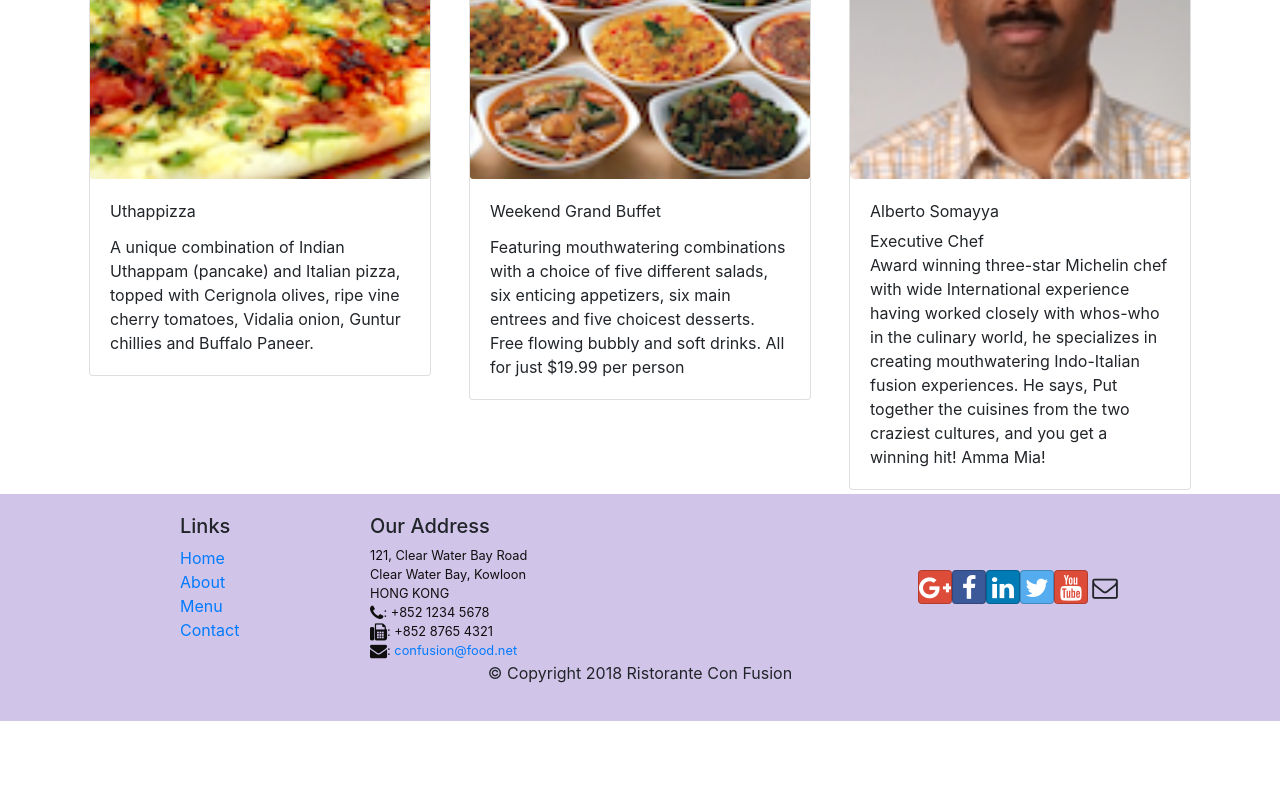
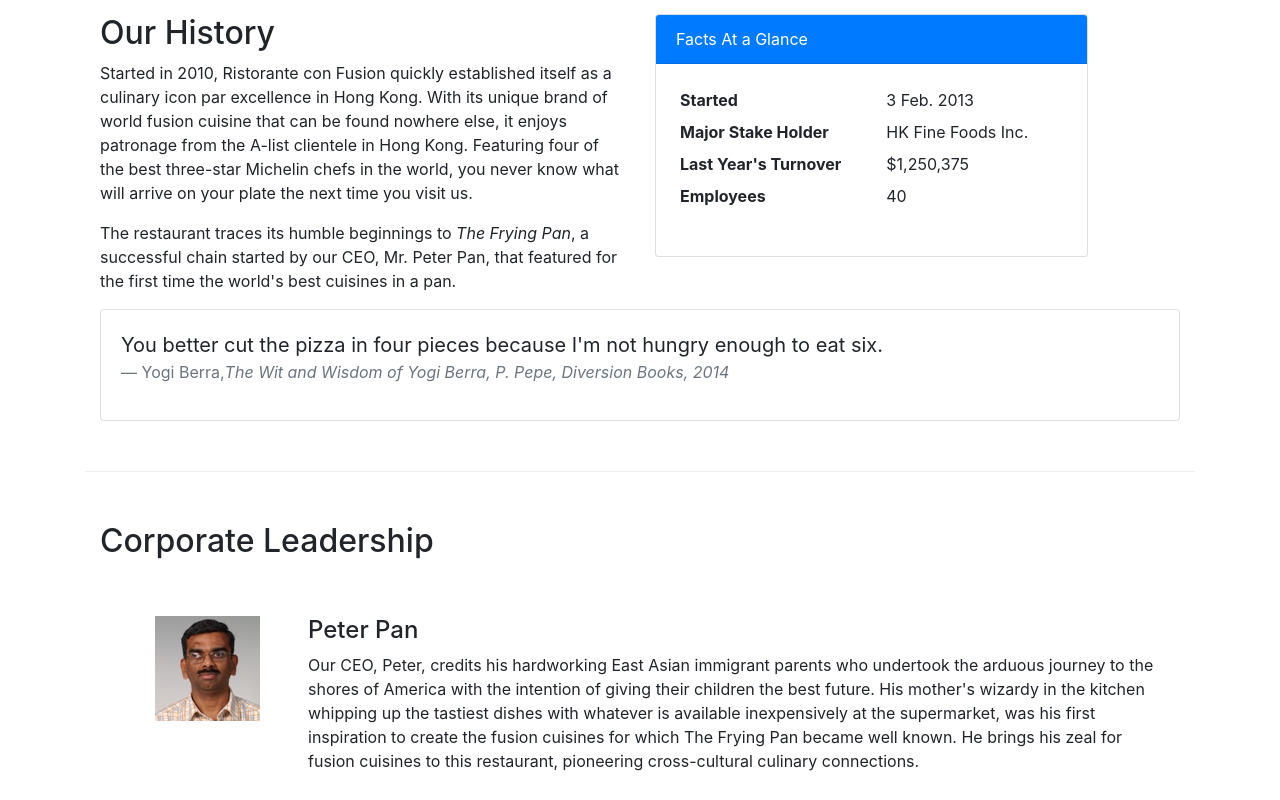
Before and after one commit to songmeo/RistoranteConFusion, a React (Create React App) app: page /about-us in a window 1280 px wide. Before the commit this address led to /home. Shown: the part 460-1260 px from the top of the page. Before the commit the page ends 1181 px from the top, so only its background shows below. Built offline with nearby package versions, Linux system fonts and the light colour scheme.

Commit message:
add about-us page

```diff
--- a/src/components/AboutComponent.js
+++ b/src/components/AboutComponent.js
@@ -2,11 +2,27 @@ import React from 'react';
 import { Breadcrumb, BreadcrumbItem, Card, CardBody, CardHeader, Media } from 'reactstrap';
 import { Link } from 'react-router-dom';
 
-function About(props) {
+function RenderLeader({ leader }) {
+    return(
+        <div key={leader.id } className="col-12 mt-5">
+            <Media>
+                <Media>
+                    <Media object src={leader.image}></Media>
+                </Media>
+                <Media body className="ml-5">
+                    <Media heading>{ leader.name }</Media>
+                    <p>{ leader.description }</p>
+                </Media>
+            </Media>
+        </div>
 
+    );
+}
+
+const About =(props) => {
     const leaders = props.leaders.map((leader) => {
         return (
-            <p>Leader {leader.name}</p>
+            <RenderLeader leader={leader} />
         );
     });
 
--- a/src/components/ContactComponent.js
+++ b/src/components/ContactComponent.js
@@ -1,6 +1,6 @@
 import React from 'react';
 import { Breadcrumb, BreadcrumbItem} from 'reactstrap';
-import { Link } from 'react-router-dom'
+import { Link } from 'react-router-dom';
 
 function Contact(props) {
     return(
--- a/src/components/MainComponent.js
+++ b/src/components/MainComponent.js
@@ -3,6 +3,7 @@ import Home from './HomeComponent';
 import Menu from './MenuComponent';
 import DishDetail from './DishDetailComponent';
 import Contact from './ContactComponent';
+import About from './AboutComponent';
 import Header from './HeaderComponent';
 import Footer from './FooterComponent';
 import { DISHES } from '../shared/dishes';
@@ -45,6 +46,7 @@ class Main extends Component {
 			<Header />
 			<Switch>
 				<Route path="/home" component={HomePage} />
+				<Route path="/about-us" component={() => <About leaders={this.state.leaders} />} />
 				<Route exact path="/menu" component={() => <Menu dishes={this.state.dishes} />} />
 				<Route path="/menu/:dishId" component={DishWithID} />
 				<Route exact path="/contact-us" component={Contact} />
```
